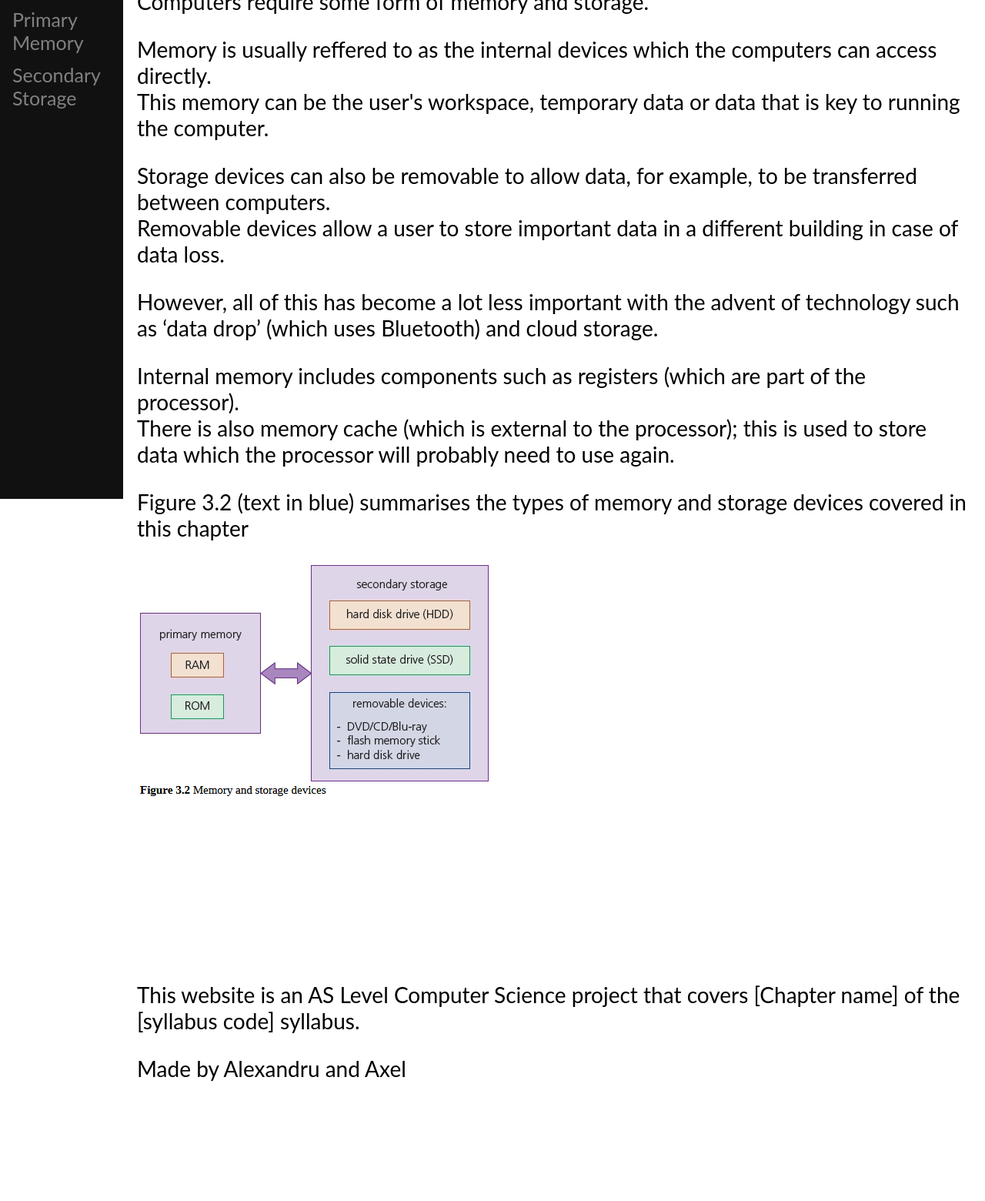
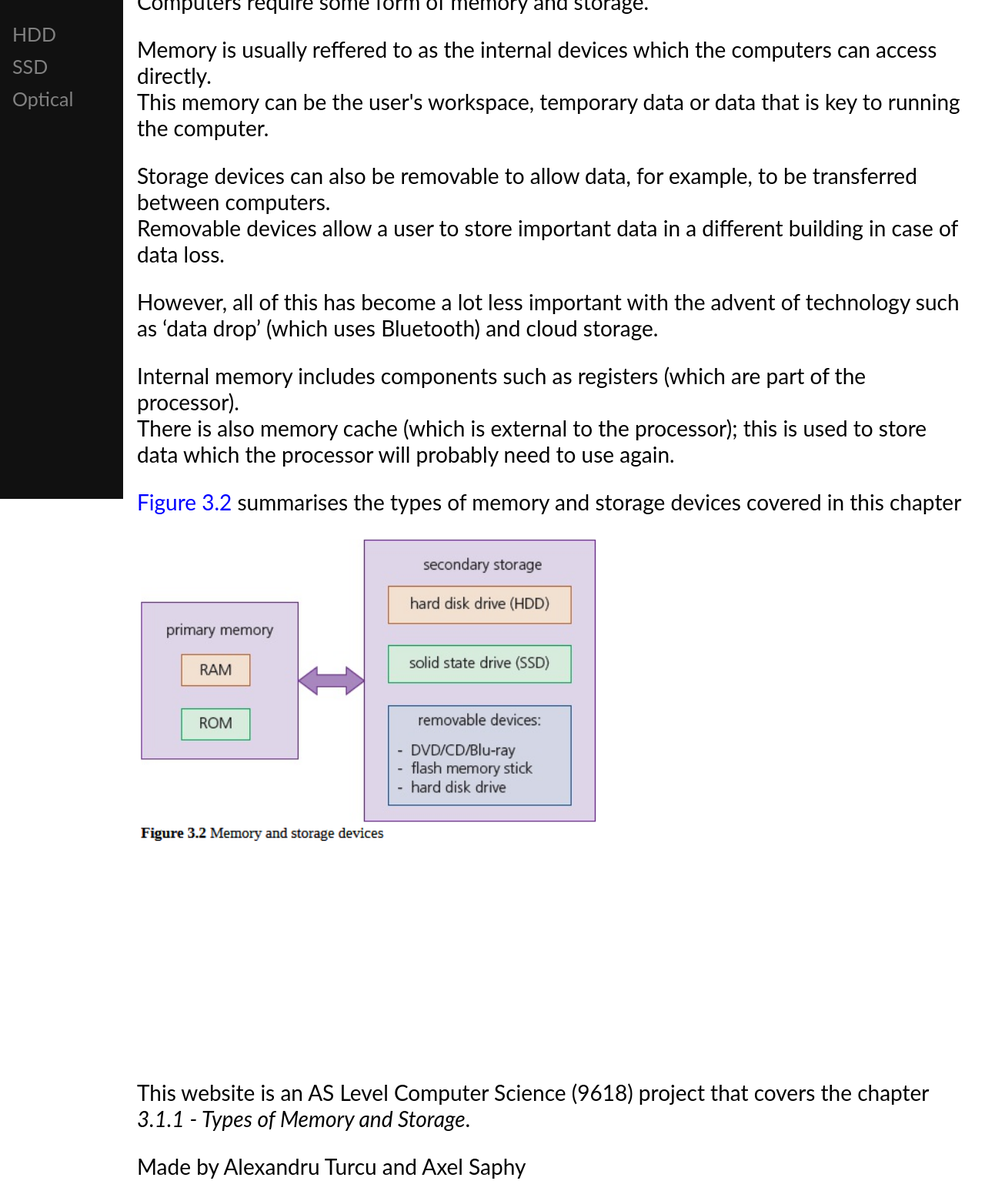
Before and after one commit to alexandru-turcu/types-of-secondary-storage, a plain HTML site: page index.html in a window 1280 px wide. Shown: the part 172-1732 px from the top of the page at 77% size. Before the commit the page ends 1605 px from the top, so only its background shows below. Drawn offline with Linux system fonts and the light colour scheme.

Commit message:
Final 'index.html'; Anchor links on sidebar to 'secondary.html' sections.

```diff
--- a/main.html
+++ b/index.html
@@ -11,11 +11,14 @@
 <body>
 
 <div class="sidenav">
-  <h1>TMS</h1>
-  <a href="main.html">Main</a>
-  <a href="primary.html">Primary Memory</a>
-  <a href="secondary.html">Secondary Storage</a>
-
+    <h1>TMS</h1>
+    <a href="index.html">Main</a>
+    <!--<br>-->
+    <!-- expansion of project covering the first half of the chapter <a href="primary.html">Primary Memory</a> -->
+    <br>
+    <a href="secondary.html#hdd">HDD</a>
+    <a href="secondary.html#ssd">SSD</a>
+    <a href="secondary.html#optical">Optical</a>
 </div>
 
 <div class="main">
@@ -43,14 +46,14 @@
     There is also memory cache (which is external to the processor); this is used to store data which the processor will probably need to use again.
   </p>
 
-  <p>Figure 3.2 (text in blue) summarises the types of memory and storage devices covered in this chapter</p>
+  <p><span style="color: blue;">Figure 3.2</span> summarises the types of memory and storage devices covered in this chapter</p>
 
-  <img src="images/figure-3.2.png" alt="Figure 3.2. Memory and Storage Devices">
+  <img src="images/figure-3.2.png" alt="Figure 3.2. Memory and Storage Devices" width="600">
 
-  <br><br><br><br><br><br><br>
+  <br><br><br><br><br><br><br><br><br>
 
-  <p>This website is an AS Level Computer Science project that covers [Chapter name] of the [syllabus code] syllabus.</p>
-  <p>Made by Alexandru and Axel</p>
+  <p>This website is an AS Level Computer Science (9618) project that covers the chapter <i>3.1.1 - Types of Memory and Storage</i>.</p>
+  <p>Made by Alexandru Turcu and Axel Saphy</p>
 
 </div>
 </body>
```
Also changed, not shown: secondary.html (+26 -7 lines).
